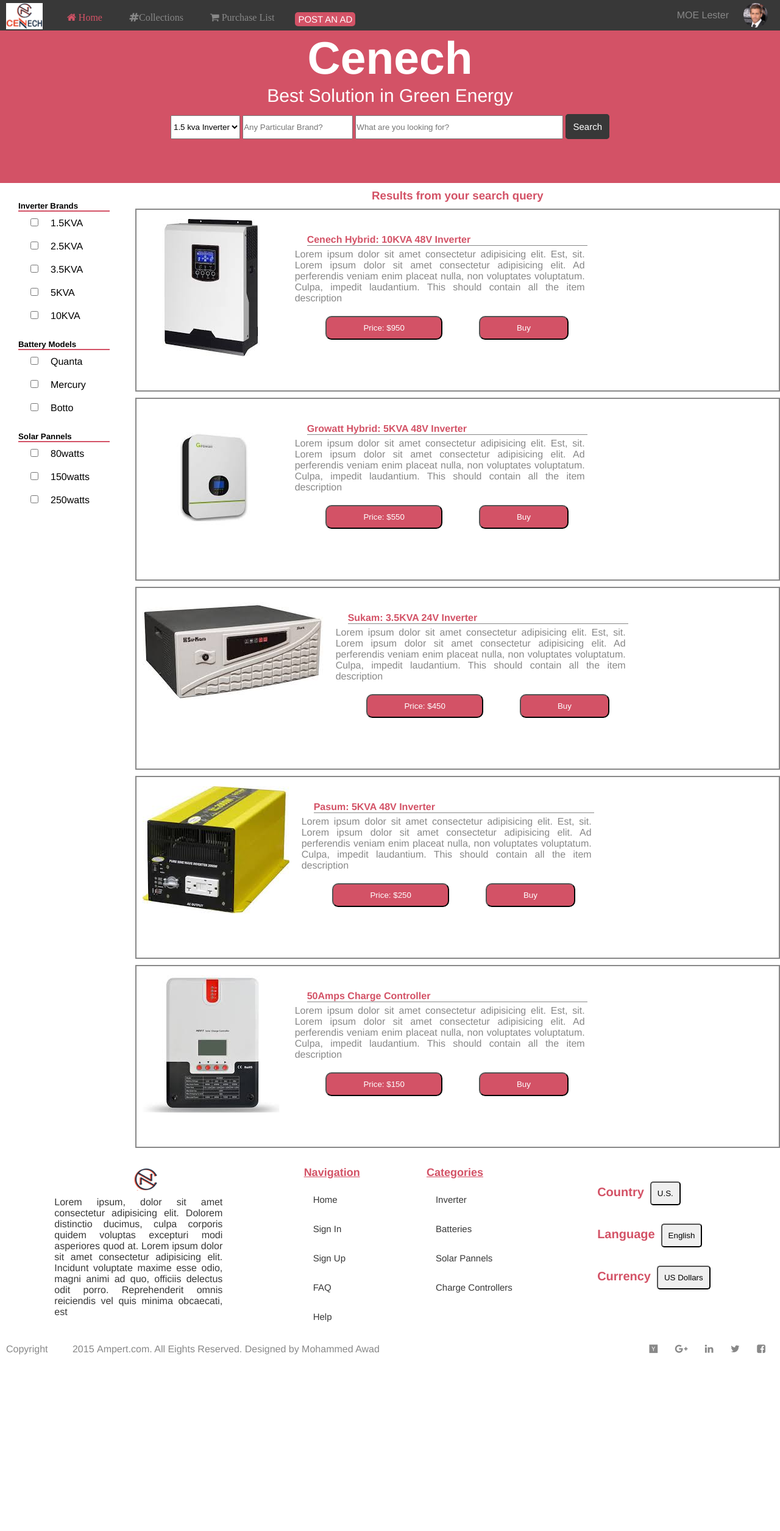
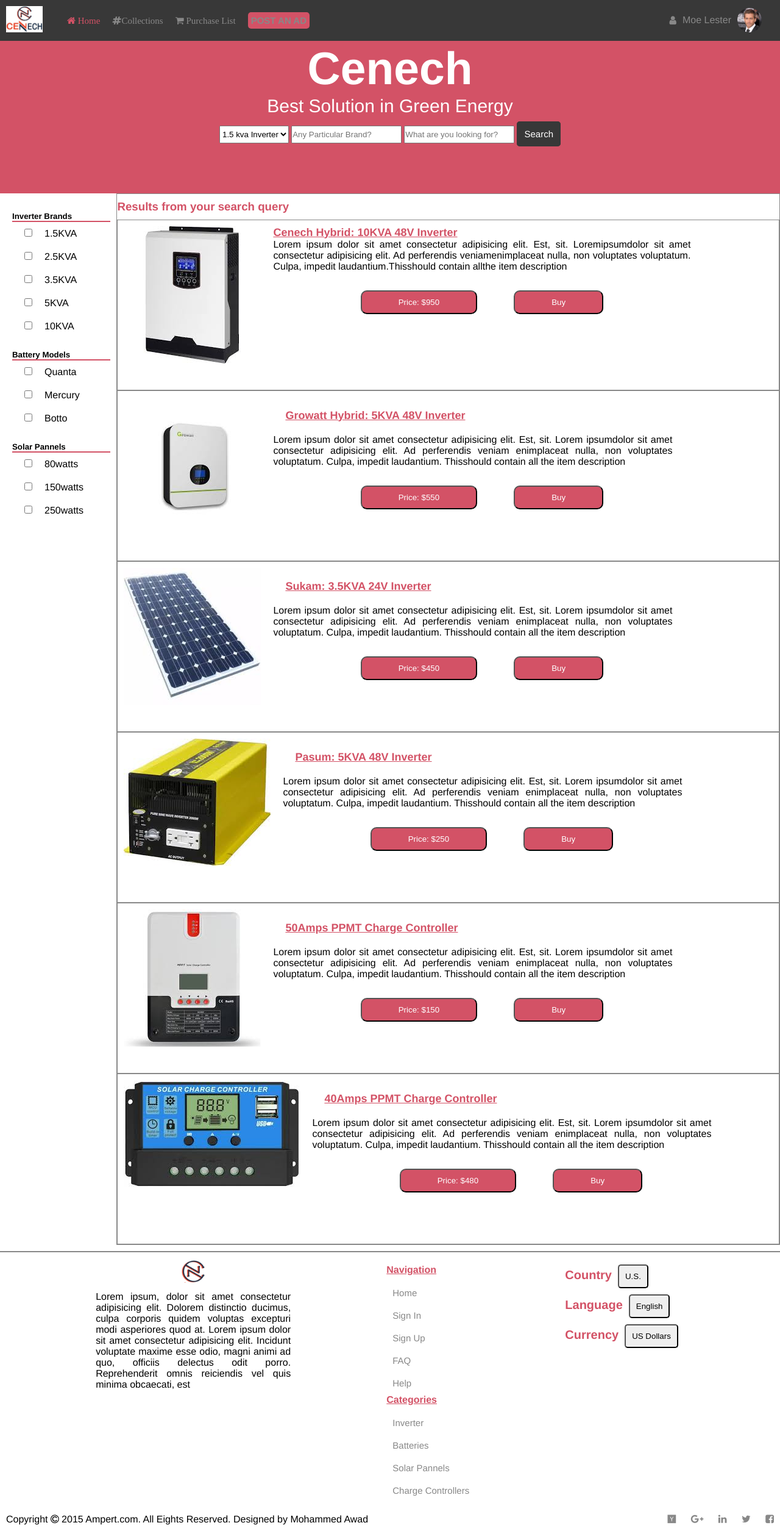
Before and after one commit to charlyeneh/Cenech-Online-Shop-Project, a plain HTML site: page search.html in a window 1280 px wide. Shown: the whole page at 61% size. Before the commit the page ends 2231 px from the top, so only its background shows below. Drawn offline with Linux system fonts and the light colour scheme; a web font is replaced by a local one.

Commit message:
add review corrections

```diff
--- a/search.html
+++ b/search.html
@@ -15,18 +15,18 @@
             <div class="navlogo">
                 <img src="./images/navlogo.jpeg" alt="Cenech Logo">
             </div>
-            <nav>
+            <div class="top-nav-left">
                 <ul>
-                    <li ><a href="#" class="highlighted"><i class="fa fa-home"> Home</i></a></li>
+                    <li><a href="#" class="highlighted"><i class="fa fa-home"> Home</i></a></li>
                     <li><a href="#"><i class="fa fa-hashtag">Collections</i></a></li>
                     <li><a href="#"><i class="fa fa-shopping-cart"> Purchase List</i></a></li>
                     <li><a href="#" class="nav-btn">POST AN AD</a></li>
               </ul>
-            </nav>
+            </div>
         </nav>
         <nav class="nav-right">
-            <i class="fas fa-user"></i>
-            <p>MOE Lester</p>
+            <i class="fa fa-user"></i>
+            <p>  Moe Lester</p>
             <img src="./images/user.jpg" alt="user">
         </nav>
     </nav>
@@ -46,7 +46,7 @@
                     <option value="20kva Inverter">20 kva Inverter</option>
                 </select>
                 <input type="text" placeholder="Any Particular Brand?" class="">
-                <input type="text" placeholder="What are you looking for?" size="40">
+                <input type="text" placeholder="What are you looking for?" size="20">
                 <a href="search.html" class="search-button">Search</a>
             </form>
         </div>
@@ -98,87 +98,108 @@
             </div>
         </aside>
         <!--main body-->
-        <section class="right-main">
-            <div class="title"><h3>Results from your search query</h3></div>
+        <div class="search-right-main">
+            <div class="search-title"><h3>Results from your search query</h3></div>
             <!--item 1-->
-            <article class="content1">
-                <div class="frame">
+            <div class="search-content1">
+                <div class="content1-img-frame">
                     <img src="./images/inverter1.jpeg" alt="inverter">
-                    <div class="details">
-                        <div class="text">
+                </div>
+                <div class="content1-details">
                     <h4>Cenech Hybrid: 10KVA 48V Inverter</h4>
-                            <p>Lorem ipsum dolor sit amet consectetur adipisicing elit. Est, sit. Lorem ipsum dolor sit amet consectetur adipisicing elit. Ad perferendis veniam enim placeat nulla, non voluptates voluptatum. Culpa, impedit laudantium. This should contain all the item description</p>
+                    <p>Lorem ipsum dolor sit amet consectetur adipisicing elit. Est, sit. Loremipsumdolor sit amet consectetur adipisicing elit. Ad perferendis veniamenimplaceat nulla, non voluptates voluptatum. Culpa, impedit laudantium.Thisshould contain allthe     item description</p>
                     <div class="button1">
                         <button>Price: $950</button>
                         <button class="hover">Buy</button>
                     </div>
                 </div>
             </div>
+            <!-- item 2 -->
+            <div class="search-content1">
+                <div class="content1-img-frame">
+                    <img src="./images/inverter2.jpeg" alt="inverter">
                 </div>
+                <div class="content1-details">
+                    <article class="text">
+                        <h4>Growatt Hybrid: 5KVA 48V Inverter</h4>
+                        <p>Lorem ipsum dolor sit amet consectetur adipisicing elit. Est, sit. Lorem ipsumdolor sit amet consectetur adipisicing elit. Ad perferendis veniam enimplaceat nulla, non voluptates voluptatum. Culpa, impedit laudantium. Thisshould contain all the item description</p>
                     </article>
-            <article class="content1">
-                <div class="frame">
-                    <img src="./images/inverter2.jpeg" alt="inverter">
-                    <div class="details">
-                        <div class="text">
-                            <h4>Growatt Hybrid: 5KVA 48V Inverter</h4>
-                            <p>Lorem ipsum dolor sit amet consectetur adipisicing elit. Est, sit. Lorem ipsum dolor sit amet consectetur adipisicing elit. Ad perferendis veniam enim placeat nulla, non voluptates voluptatum. Culpa, impedit laudantium. This should contain all the item description</p>
-                        </div>
                     <div class="button1">
                     <button>Price: $550</button>
-                        <button class="hover">Buy</button>                        </div>
+                    <button class="hover">Buy</button>
                     </div>
                 </div>
+            </div>
+            <!--item 3-->
+                <div class="search-content1">
+                <div class="content1-img-frame">
+                    <img src="./images/pannel3.jpeg" alt="inverter">
+                </div>
+                <div class="content1-details">
+                    <article class="text">
+                        <h4>Sukam: 3.5KVA 24V Inverter</h4>
+                        <p>Lorem ipsum dolor sit amet consectetur adipisicing elit. Est, sit. Lorem ipsumdolor sit amet consectetur adipisicing elit. Ad perferendis veniam enimplaceat nulla, non voluptates voluptatum. Culpa, impedit laudantium. Thisshould contain all the item description</p>
                     </article>
-            <article class="content1">
-                <div class="frame">
-                    <img src="./images/inverter3.jpeg" alt="Cenech Logo">
-                    <div class="details">
-                        <div class="text">
-                            <h4>Sukam: 3.5KVA 24V Inverter</h4>
-                            <p>Lorem ipsum dolor sit amet consectetur adipisicing elit. Est, sit. Lorem ipsum dolor sit amet consectetur adipisicing elit. Ad perferendis veniam enim placeat nulla, non voluptates voluptatum. Culpa, impedit laudantium. This should contain all the item description</p>
-                        </div>
                     <div class="button1">
                     <button>Price: $450</button>
-                        <button class="hover">Buy</button>                        </div>
+                    <button class="hover">Buy</button>
                     </div>
                 </div>
+            </div>
+            <!--item 4-->
+                <div class="search-content1">
+                <div class="content1-img-frame">
+                    <img src="./images/inverter4.jpeg" alt="inverter">
+                </div>
+                <div class="content1-details">
+                    <article class="text">
+                        <h4>Pasum: 5KVA 48V Inverter</h4>
+                        <p>Lorem ipsum dolor sit amet consectetur adipisicing elit. Est, sit. Lorem ipsumdolor sit amet consectetur adipisicing elit. Ad perferendis veniam enimplaceat nulla, non voluptates voluptatum. Culpa, impedit laudantium. Thisshould contain all the item description</p>
                     </article>
-            <article class="content1">
-                <div class="frame">
-                    <img src="./images/inverter4.jpeg" alt="Cenech Logo">
-                    <div class="details">
-                        <div class="text">
-                            <h4>Pasum: 5KVA 48V Inverter</h4>
-                            <p>Lorem ipsum dolor sit amet consectetur adipisicing elit. Est, sit. Lorem ipsum dolor sit amet consectetur adipisicing elit. Ad perferendis veniam enim placeat nulla, non voluptates voluptatum. Culpa, impedit laudantium. This should contain all the item description</p>
-                        </div>
                     <div class="button1">
                     <button>Price: $250</button>
-                        <button class="hover">Buy</button>                        </div>
+                    <button class="hover">Buy</button>
                     </div>
                 </div>
+            </div>
+            <!--item 5-->
+                <div class="search-content1">
+                <div class="content1-img-frame">
+                    <img src="./images/controller1.jpeg" alt="inverter">
+                </div>
+                <div class="content1-details">
+                    <article class="text">
+                        <h4>50Amps PPMT Charge Controller</h4>
+                        <p>Lorem ipsum dolor sit amet consectetur adipisicing elit. Est, sit. Lorem ipsumdolor sit amet consectetur adipisicing elit. Ad perferendis veniam enimplaceat nulla, non voluptates voluptatum. Culpa, impedit laudantium. Thisshould contain all the item description</p>
                     </article>
-            <article class="content1">
-                <div class="frame">
-                    <img src="./images/controller1.jpeg" alt="Cenech Logo">
-                    <div class="details">
-                        <div class="text">
-                            <h4>50Amps Charge Controller</h4>
-                            <p>Lorem ipsum dolor sit amet consectetur adipisicing elit. Est, sit. Lorem ipsum dolor sit amet consectetur adipisicing elit. Ad perferendis veniam enim placeat nulla, non voluptates voluptatum. Culpa, impedit laudantium. This should contain all the item description</p>
-                        </div>
                     <div class="button1">
                     <button>Price: $150</button>
                     <button class="hover">Buy</button>
                     </div>
                 </div>
             </div>
+            <!--item 6-->
+                <div class="search-content1">
+                <div class="content1-img-frame">
+                    <img src="./images/controller2.jpeg" alt="inverter">
+                </div>
+                <div class="content1-details">
+                    <article class="text">
+                        <h4>40Amps PPMT Charge Controller</h4>
+                        <p>Lorem ipsum dolor sit amet consectetur adipisicing elit. Est, sit. Lorem ipsumdolor sit amet consectetur adipisicing elit. Ad perferendis veniam enimplaceat nulla, non voluptates voluptatum. Culpa, impedit laudantium. Thisshould contain all the item description</p>
                     </article>
-        </section>
+                    <div class="button1">
+                    <button>Price: $480</button>
+                    <button class="hover">Buy</button>
+                    </div>
+                </div>
+            </div>
+        </div>
     </main>
     <!--footer-->
     <footer class="footer">
-        <section class="container1">
-            <div class="content">
+        <div class="container1">
+            <div class="content1">
             <img src="./images/navlogo1.png" alt="cenech">
             <p>Lorem ipsum, dolor sit amet consectetur adipisicing elit.
                 Dolorem distinctio ducimus, culpa corporis quidem voluptas
@@ -188,7 +209,8 @@
                 Reprehenderit omnis reiciendis vel quis minima obcaecati, est
             </p>
             </div>
-            <div class="content">
+            <div class="content-fix">
+                <div class="content2">
                     <h4>Navigation</h4>
                     <ul>
                         <li><a href="#">Home</a></li>
@@ -198,7 +220,7 @@
                         <li><a href="#">Help</a></li>
                     </ul>
                 </div>
-            <div class="content">
+                <div class="content3">
                     <h4>Categories</h4>
                     <ul>
                         <li><a href="#">Inverter</a></li>
@@ -207,18 +229,19 @@
                         <li><a href="#">Charge Controllers</a></li>
                     </ul>
                 </div>
-            <div class="content">
+            </div>
+            <div class="content4">
             <ul>
                 <li class="btn">Country<button>U.S.</button></li>
                 <li class="btn">Language<button>English</button></li>
                 <li class="btn">Currency<button>US Dollars</button></li>
             </ul>
             </div>
-        </section>
+        </div>
          <!--socials-->
-        <section class="socials">
+        <div class="socials">
             <div class="copyright">
-                <p>Copyright<i class="far fa-copyright"></i> 2015 Ampert.com. All Eights Reserved. Designed by  Mohammed Awad</p>
+                <p>Copyright <i class="fa fa-copyright"></i> 2015 Ampert.com. All Eights Reserved. Designed by  Mohammed Awad</p>
             </div>
             <div class="connects">
                 <a href="#"><i class="fa fa-y-combinator"></i></a>
@@ -227,7 +250,7 @@
                 <a href="#"><i class="fa fa-twitter"></i></a>
                 <a href="#"><i class="fa fa-facebook-square"></i></a>
             </div>
-        </section>
+        </div>
     </footer>
 </body>
 </html>
--- a/style.css
+++ b/style.css
@@ -13,54 +13,45 @@
 /* Main Nav section styling */
 .main-nav {
   background-color: #383838;
-  width: 100%;
+  max-width: 100%;
   height: auto;
-  box-sizing: border-box;
   display: flex;
   justify-content: space-between;
 }
 
-.nav-right img {
-  max-width: 40px;
-  max-height: 40px;
-  border-radius: 50px;
+/* Top left nav styling */
+.nav-left {
+  display: flex;
+  gap: 10px;
+  justify-content: center;
+  margin: 10px 0 10px 10px;
 }
 
-nav {
-  width: 100%;
-  height: 50px;
+.navlogo img {
+  max-width: 60px;
+  max-height: 60px;
+  margin-right: 10px;
 }
 
-ul {
-  padding: 0;
-  margin: 0 0 0 100px;
+.top-nav-left ul {
+  display: flex;
+  justify-content: space-between;
+  align-self: center;
+  margin-top: 15px;
   list-style: none;
 }
 
-li {
-  float: left;
+.top-nav-left ul li {
+  padding-left: 20px;
 }
 
-nav a {
-  display: block;
-  padding: 20px 10px;
+.top-nav-left a {
   text-decoration: none;
   color: #888;
+  cursor: pointer;
+  font-size: 15px;
+  font-weight: bold;
   text-align: center;
-}
-
-.navlogo img {
-  position: absolute;
-  margin-top: 5px;
-  margin-bottom: auto;
-  margin-left: 10px;
-  max-width: 60px;
-  max-height: 60px;
-}
-
-i {
-  margin-right: 1.5rem;
-  color: #888;
 }
 
 .highlighted i {
@@ -70,9 +61,8 @@
 .nav-btn {
   color: white;
   background-color: #d35266;
-  padding: 3px 5px;
-  margin: 20px 0;
-  font-size: 15px;
+  padding: 5px 5px;
+  font-size: 20px;
   border-radius: 5px;
 }
 
@@ -80,13 +70,25 @@
 .nav-right {
   display: flex;
   margin-right: 15px;
-  padding: 5px 5px;
+  max-width: 25%;
+  padding-right: 15px;
   justify-content: flex-end;
   align-items: center;
 }
 
-p {
-  margin-right: 1.5rem;
+.nav-right img {
+  max-width: 40px;
+  max-height: 40px;
+  border-radius: 50px;
+  margin-left: 10px;
+}
+
+.nav-right p {
+  margin-left: 10px;
+  color: #888;
+}
+
+.nav-right i {
   color: #888;
 }
 
@@ -124,12 +126,14 @@
   display: flex;
   justify-content: center;
   align-content: center;
+  width: 100%;
+  height: auto;
 }
 
 .form-format input,
 select,
 button {
-  padding: 10px 0;
+  padding: 5px 0;
 }
 
 .form-format button {
@@ -155,7 +159,7 @@
   text-decoration: none;
 }
 
-/* Body title styling */
+/* Index page Body styling */
 .items-header {
   display: flex;
   flex-direction: row;
@@ -178,9 +182,9 @@
   margin-top: 20px;
 }
 
-/* main body */
+/* Index page main body */
 .barner2 {
-  grid-area: right-main;
+  grid-area: "right-main";
   height: 300px;
   max-width: 100%;
   display: flex;
@@ -324,26 +328,31 @@
   margin-left: 10px;
 }
 
-/* search page main body styling */
+.text p {
+  text-align: justify;
+  margin-right: 30px;
+}
+
+/* search page main container styling */
 .main-container {
   display: grid;
   gap: 10px;
   height: auto;
   max-width: 100%;
-  grid-template-columns: 1fr 5fr;
+  margin: auto;
+  grid-template-columns: 1fr 6fr;
   grid-template-areas:
-    'aside right-main'
-    'aside right-main';
+    "aside-main search-right-main";
 }
 
+/* search page aside styling */
 .aside-main {
-  grid-area: aside;
-  padding: 10px 10px;
+  grid-area: "aside-main";
+  margin: 10px 0;
+  height: auto;
 }
 
 .aside {
-  width: 150px;
-  height: auto;
   margin-top: 20px;
   margin-left: 20px;
 }
@@ -364,60 +373,60 @@
 }
 
 /* search page right main items */
-.content1 {
-  grid-area: right-main;
-  height: 300px;
-  width: auto;
-  display: flex;
-  margin-bottom: 10px;
-  border: 2px solid #888;
+.search-right-main {
+  grid-area: "search-right-main";
+  height: auto;
+  box-sizing: border-box;
+  border: 1px solid #888;
 }
 
-.frame {
-  display: grid;
-  grid-template-columns: 1fr 2fr;
-  gap: 10px;
-  box-sizing: border-box;
-  grid-template-areas: 'img details';
+.search-title {
+  width: 100%;
+  height: auto;
+  padding: 10px 0 10px 0;
 }
 
-.content img {
-  display: block;
-  margin-left: auto;
-  margin-right: auto;
-  margin-bottom: 10px;
+.search-title h3 {
+  color: #d35266;
 }
 
-.content1 .frame img {
-  max-width: 100%;
-  max-height: 100%;
-  padding: 15px 10px;
-  margin: 0;
+.search-content1 {
+  height: 280px;
+  width: 100%;
+  display: flex;
+  border: 1px solid #888;
 }
 
-.content1 .frame .details {
-  max-width: 500px;
-  max-height: 240px;
+.content1-img-frame {
+  height: auto;
+  max-width: 35%;
+  padding: 10px;
+}
+
+.search-content1 .content1-img-frame img {
+  max-width: 100%;
+  height: auto;
+}
+
+.content1-details {
   justify-content: center;
   text-align: justify;
-  margin-top: 20px;
+  max-width: 65%;
+  height: auto;
+  padding: 10px;
 }
 
-.content h4 {
+.content1-details h4 {
   color: #d35266;
   text-decoration: underline;
   font-size: 18px;
   box-sizing: border-box;
-}
-
-.content1 .frame .details h4 {
-  color: #d35266;
-  margin-bottom: 5px;
-  border-bottom: 1px solid #888;
+  max-width: auto;
 }
 
 .button1 {
   display: flex;
+  padding: 10px;
 }
 
 .button1 button {
@@ -441,42 +450,76 @@
 
 .container1 {
   display: flex;
-  flex-wrap: wrap;
   justify-content: space-evenly;
+  border-top: 2px solid #888;
+  padding-top: 10px;
+  margin-bottom: 20px;
 }
 
-.content {
-  max-width: 25%;
-  padding: 0 10px;
-  margin: 0 10px;
+.content1, .content1, .content3 .content4 {
+  display: block;
+  width: 25%;
+  height: auto;
 }
 
-.content ul {
-  display: flex;
-  flex-direction: column;
-  flex-wrap: wrap;
-  margin: 10px 0;
+.content1 img {
+  width: 40px;
+  height: 40px;
+  margin-left: 140px;
+  margin-top: 0;
 }
 
-.content ul li {
-  margin: 15px;
+.content1 p {
+  font-family: 'Franklin Gothic Medium', 'Arial Narrow', Arial, sans-serif;
+  padding-top: 10px;
+  text-align: justify;
 }
 
-.content ul a {
+.content2 li {
+  font-size: 15px;
+  color: #383838;
+  list-style: none;
+  text-decoration: none;
+  margin-top: 20px;
+}
+
+.content3 li {
+  font-size: 15px;
+  color: #383838;
+  list-style: none;
+  text-decoration: none;
+  margin-top: 20px;
+}
+
+.content2 a {
+  color: #888;
+  padding-left: 10px;
   text-decoration: none;
 }
 
-.content ul li a {
-  font-size: 15px;
-  color: #383838;
+.content3 a {
+  color: #888;
+  padding-left: 10px;
+  text-decoration: none;
 }
 
-.content ul li a:hover {
+.content2 h4 {
+  color: #d35266;
+  text-decoration: underline;
+}
+
+.content3 h4 {
+  color: #d35266;
+  text-decoration: underline;
+}
+
+.content4 a {
   color: #d35266;
   padding-left: 10px;
+  text-decoration: none;
 }
 
-.content button {
+.content4 button {
   padding: 10px 10px;
   margin: 0 10px;
   border-radius: 5px;
@@ -489,16 +532,16 @@
   border-radius: 10px;
 }
 
-.content p {
-  text-align: justify;
-  color: #383838;
+.content2, .content3, .content4 li {
+  list-style: none;
+  margin-top: 10px;
 }
 
 /* socials styling */
 .socials {
   display: flex;
-  height: auto;
-  width: auto;
+  margin-left: auto;
+  margin-right: auto;
   justify-content: space-between;
 }
 
@@ -508,20 +551,26 @@
   margin-left: 10px;
 }
 
-@media screen and (max-width: 768px) {
-  .top-banner {
+.connects {
+  padding-right: 10px;
+}
+
+.connects i {
+  color: #888;
+  margin-left: 20px;
+}
+
+@media screen and (max-width: 768px){
+  .aside-main {
     display: none;
   }
 
-  .nav-right {
-    display: none;
+  .main-container {
+    display: block;
+    width: 100%;
   }
 
-  .nav-left {
-    display: block;
-  }
-
-  .frame {
+  .nav-right {
     display: none;
   }
 
@@ -529,72 +578,74 @@
     display: none;
   }
 
-  .title h3 {
+  .navlogo img {
+    margin-right: 130px;
+  }
+
+  .top-banner {
     display: none;
   }
 
   .showcase {
-    width: 100%;
-    padding: 0;
-    margin: 0;
+    display: grid;
     grid-template-columns: repeat(2, 1fr);
   }
 
-  .barner2 {
-    display: none;
-    border: none;
+  .container1 {
+    flex-direction: column;
+    margin: auto;
   }
 
-  .container1 {
-    display: grid;
-    max-width: 100%;
-    grid-template-columns: 1fr;
-    justify-items: center;
+  .content1 {
+    margin: auto;
+    width: 50%;
+    font-size: 13px;
+    padding: 5px;
+    margin-top: 10px;
   }
 
-  .content {
-    max-width: 100%;
-    margin-bottom: 20px;
-  }
-
-  .content h4 {
-    font-size: 30px;
-    font-weight: bold;
-  }
-
-  .content ul li a {
-    font-size: 25px;
-  }
-
-  .content button {
-    padding: 20px 20px;
-  }
-
-  .btn {
-    font-size: 30px;
-    font-weight: bold;
+  .socials {
+    flex-direction: column;
+    margin: auto;
   }
 
   .copyright {
-    font-size: 10px;
-    margin-left: 200px;
+    margin: auto;
+    width: 70%;
+    font-size: 13px;
+    padding: 5px;
+    margin-top: 10px;
   }
 
   .connects {
-    margin-left: 250px;
+    margin: auto;
+    width: 30%;
+    font-size: 13px;
+    padding: 5px;
+    margin-top: 10px;
   }
 
-  .socials {
-    display: grid;
-    grid-template-columns: 1fr;
-    grid-template-areas:
-      'copyright'
-      'connects';
+  .content2 {
+    margin: auto;
+    width: 17%;
+    font-size: 13px;
+    padding: 5px;
+    margin-top: 10px;
+  }
+
+  .content3 {
+    margin: auto;
+    width: 17%;
+    font-size: 13px;
+    padding: 5px;
+    margin-top: 10px;
+  }
+
+  .content4 {
+    margin: auto;
+    width: 30%;
+    font-size: 13px;
+    padding: 5px;
+    margin-top: 10px;
   }
 }
-
-@media screen and (max-width: 820px) {
-  .nav-btn {
-    display: none;
-  }
-}
```
Also changed, not shown: index.html (+13 -13 lines). Lines whose indentation alone changed are shown as unchanged.
